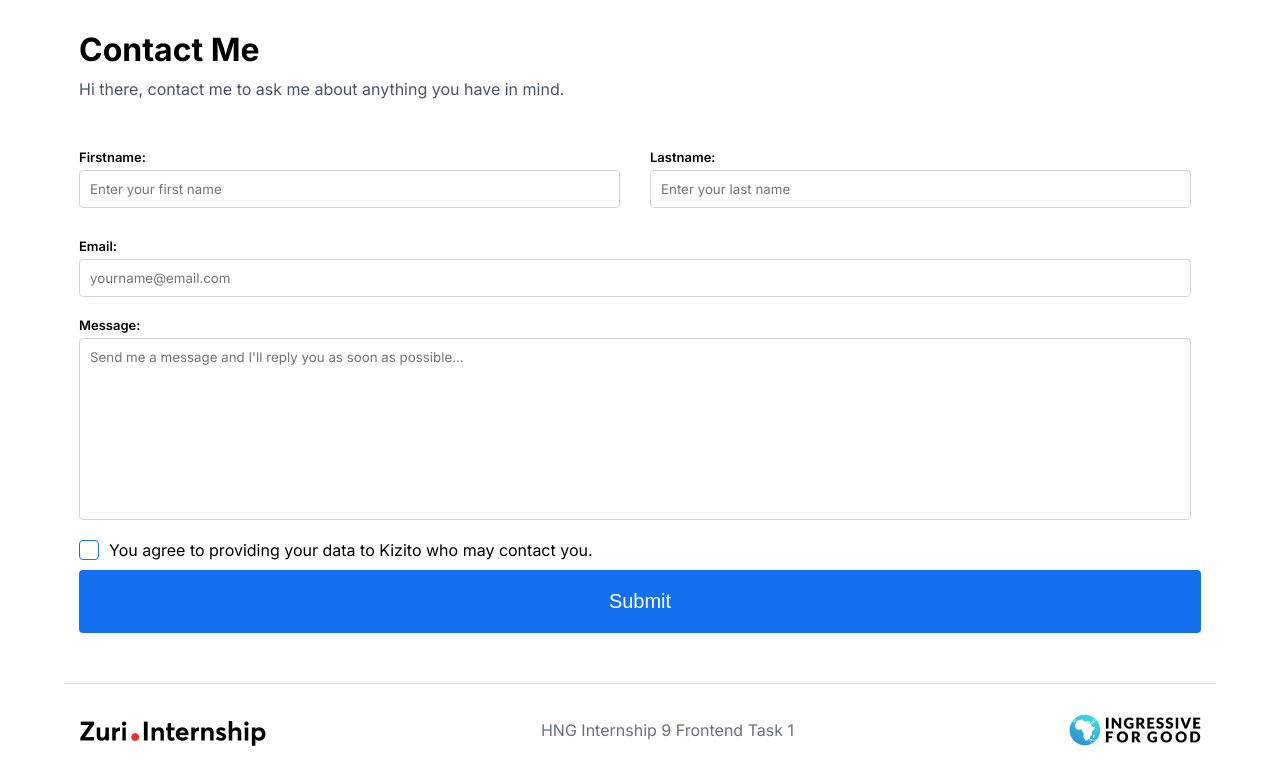
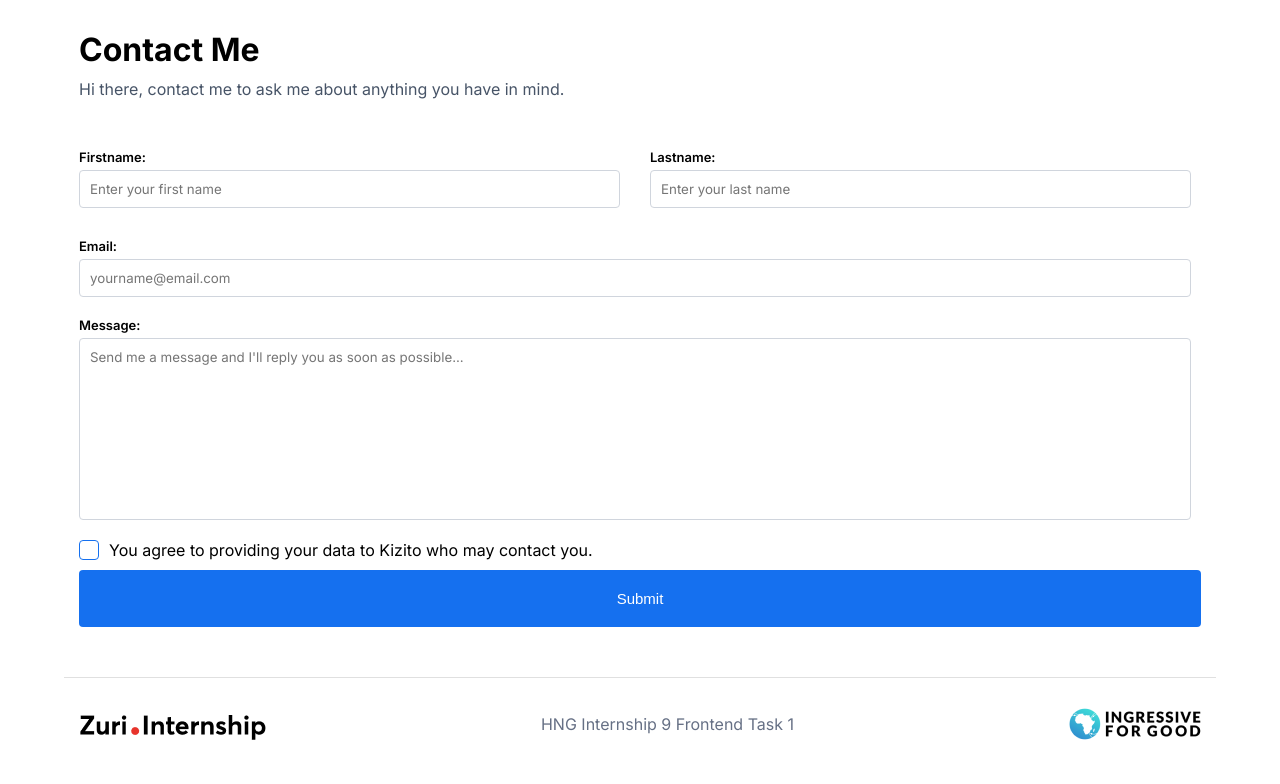
Before and after one commit to Kayzubi/link-me, a React (Create React App) app: page /contact in a window 1280 px wide. Shown: the top 784 px of the page. Built offline with nearby package versions, Linux system fonts and the light colour scheme.

Commit message:
style: add custom checkbox

```diff
--- a/src/components/pages/Contact.css
+++ b/src/components/pages/Contact.css
@@ -60,7 +60,7 @@
   border-radius: 4px;
   border: none;
   color: #fff;
-  font-size: 2rem;
+  font-size: 1.5rem;
   text-align: center;
   cursor: pointer;
 }
--- a/src/components/pages/Contact.jsx
+++ b/src/components/pages/Contact.jsx
@@ -22,7 +22,6 @@ function Contact() {
               name='firstname'
               id='first_name'
               placeholder='Enter your first name'
-              required
             />
           </div>
           <div className='form__group'>
@@ -35,7 +34,6 @@ function Contact() {
               name='lastname'
               id='last_name'
               placeholder='Enter your last name'
-              required
             />
           </div>
         </div>
@@ -49,7 +47,6 @@ function Contact() {
             name='email'
             id='email'
             placeholder='yourname@email.com'
-            required
           />
         </div>
         <div className='form__group'>
@@ -62,8 +59,7 @@ function Contact() {
             id='message'
             placeholder="Send me a message and I'll reply you as soon as possible..."
             cols='30'
-            rows='10'
-            required></textarea>
+            rows='10'></textarea>
         </div>
         <div className='form__group checkbox-wrapper'>
           <div className='checkbox'>
```
